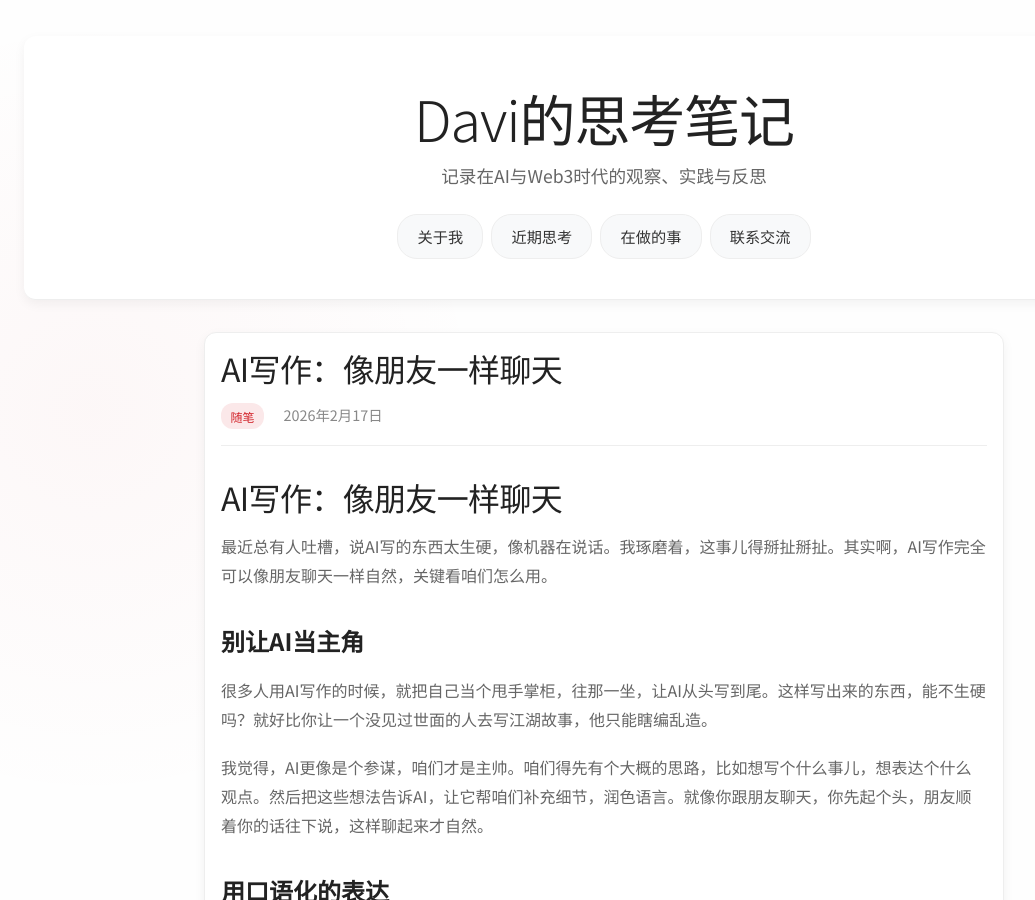
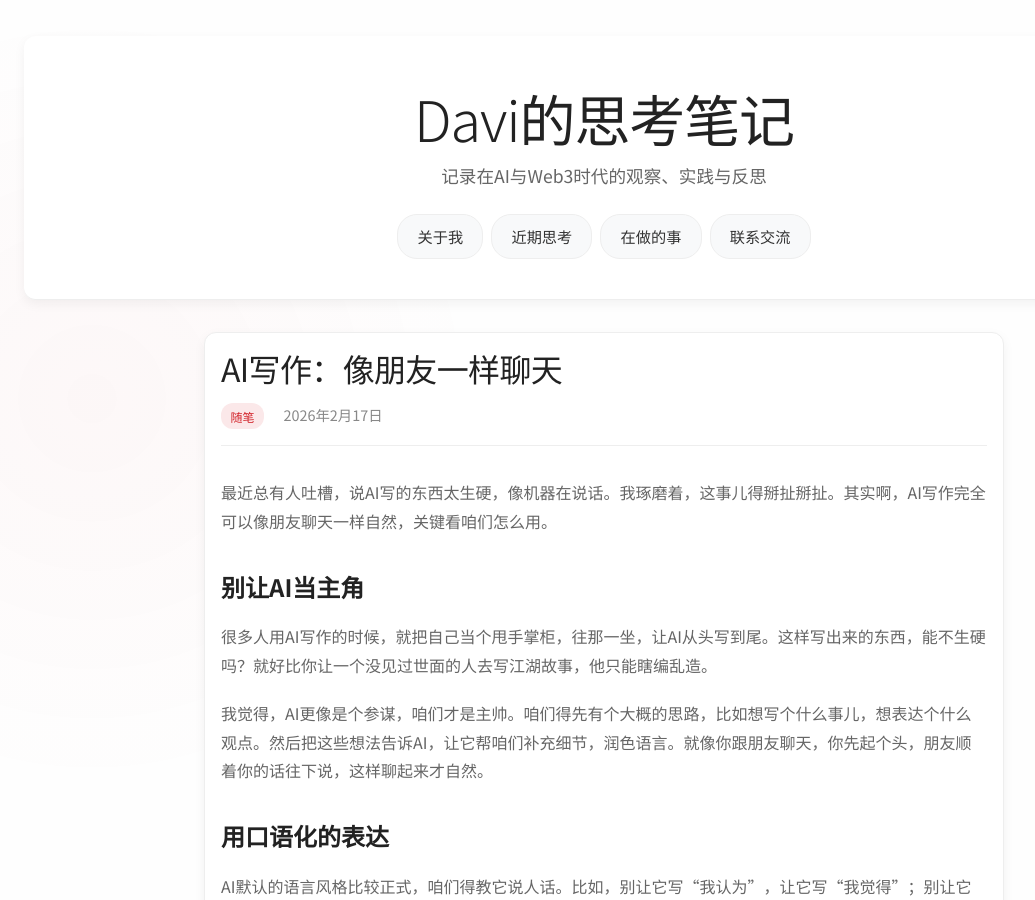
Before and after one commit to x2it/chat, a Jekyll site: the page built from _posts/2026-02-10-AI写作：像朋友一样聊天.md, in a window 1280 px wide and 900 px high. Shown: the whole window, without its empty margins (36-1071 px from the left). Built offline with Jekyll 4.4.1, drawn with Linux system fonts in a browser that asks for light colours.

Commit message:
Update 2026-02-10-AI写作：像朋友一样聊天.md

```diff
--- a/_posts/2026-02-10-AI写作：像朋友一样聊天.md
+++ b/_posts/2026-02-10-AI写作：像朋友一样聊天.md
@@ -4,8 +4,6 @@ title: "AI写作：像朋友一样聊天"
 date: 2026-02-17
 categories: 随笔
 ---
-
-# AI写作：像朋友一样聊天
 
 最近总有人吐槽，说AI写的东西太生硬，像机器在说话。我琢磨着，这事儿得掰扯掰扯。其实啊，AI写作完全可以像朋友聊天一样自然，关键看咱们怎么用。
 
```
